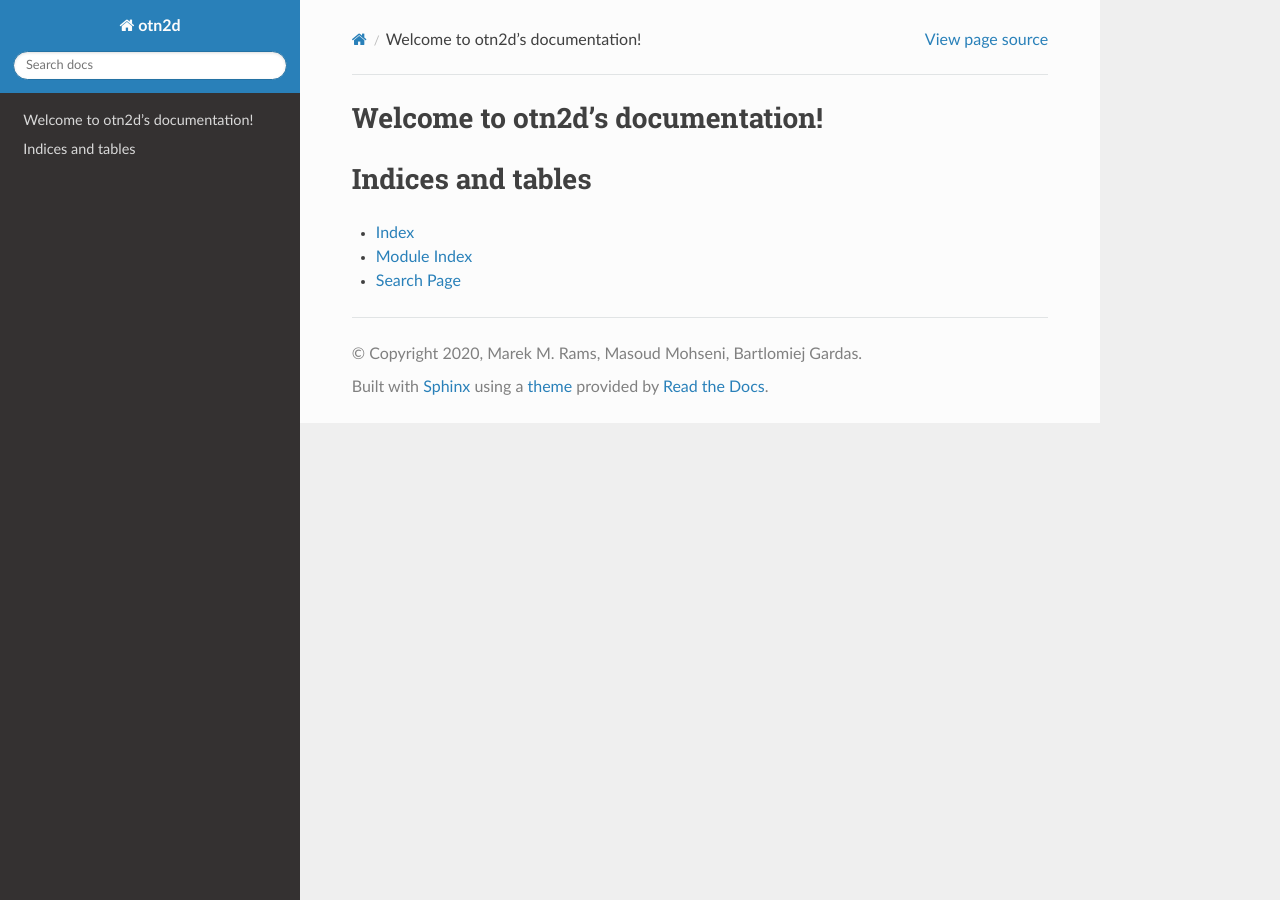
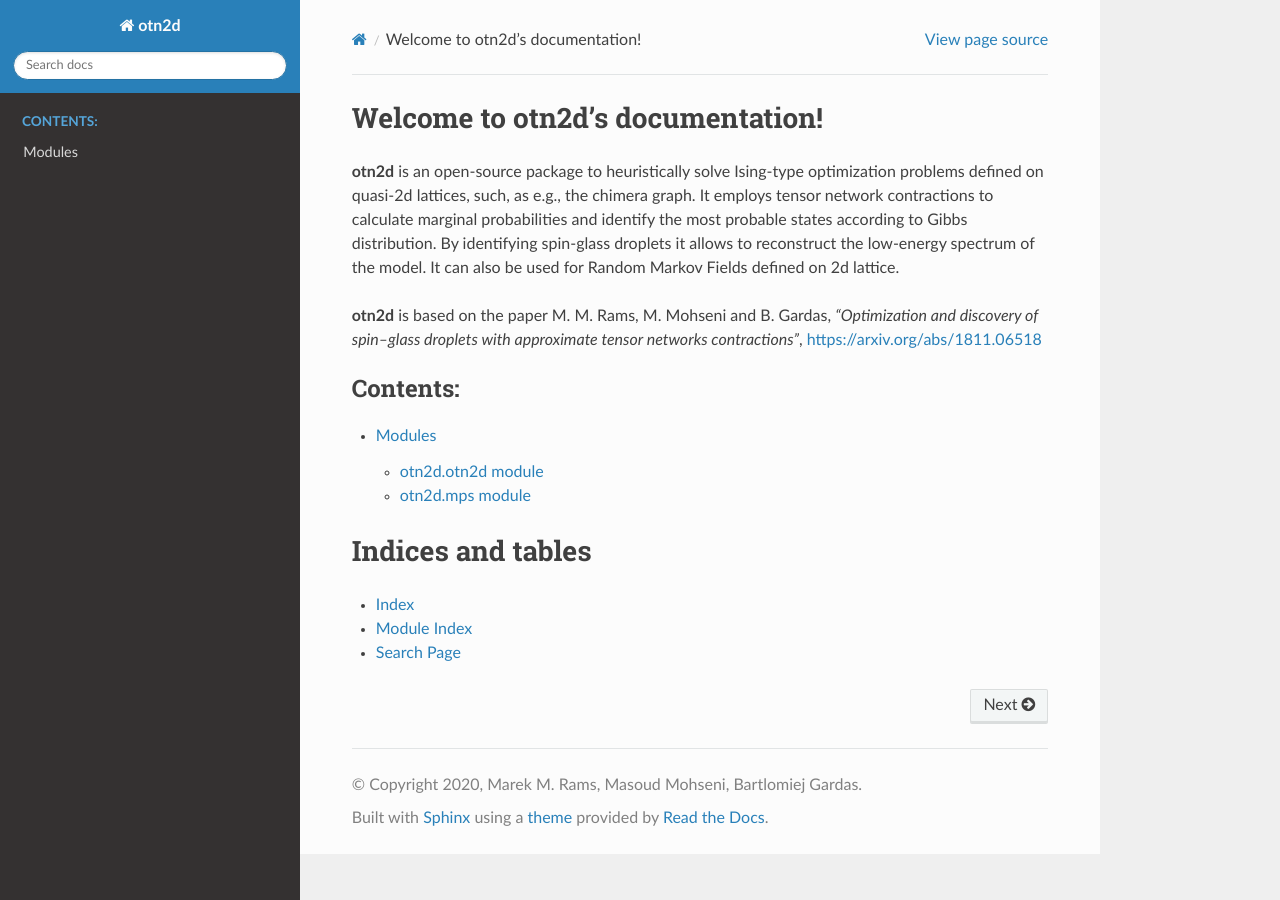
Before and after one commit to marekrams/tnac4o, a Sphinx documentation site: the page built from doc/source/index.rst, in a window 1280 px wide. Built offline with Sphinx 7.4.7 and the Read the Docs theme 2.0.0, drawn with Linux system fonts in a browser that asks for light colours.

Commit message:
fixing doc

```diff
--- a/doc/source/index.rst
+++ b/doc/source/index.rst
@@ -6,11 +6,19 @@
 Welcome to otn2d's documentation!
 =================================
 
+**otn2d** is an open-source package to heuristically solve Ising-type optimization problems defined on quasi-2d lattices, such, as e.g., the chimera graph.
+It employs tensor network contractions to calculate marginal probabilities and identify the most probable states according to Gibbs distribution.
+By identifying spin-glass droplets it allows to reconstruct the low-energy spectrum of the model. It can also be used for Random Markov Fields defined on 2d lattice.
+
+**otn2d** is based on the paper M. M. Rams, M. Mohseni and B. Gardas, *"Optimization and discovery of spin–glass droplets with approximate tensor networks contractions"*,
+https://arxiv.org/abs/1811.06518
+
+
 .. toctree::
    :maxdepth: 2
    :caption: Contents:
 
-
+   otn2d
 
 Indices and tables
 ==================
--- a/doc/source/otn2d.rst
+++ b/doc/source/otn2d.rst
@@ -1,8 +1,5 @@
-otn2d package
-=============
-
-Submodules
-----------
+Modules
+=======
 
 otn2d.otn2d module
 ------------------
```
Also changed, not shown: other parts of doc/source/otn2d.rst (+0 -8 lines), README.md (+2 -1 lines), doc/source/modules.rst (line endings or trailing spaces), 1 other file.
